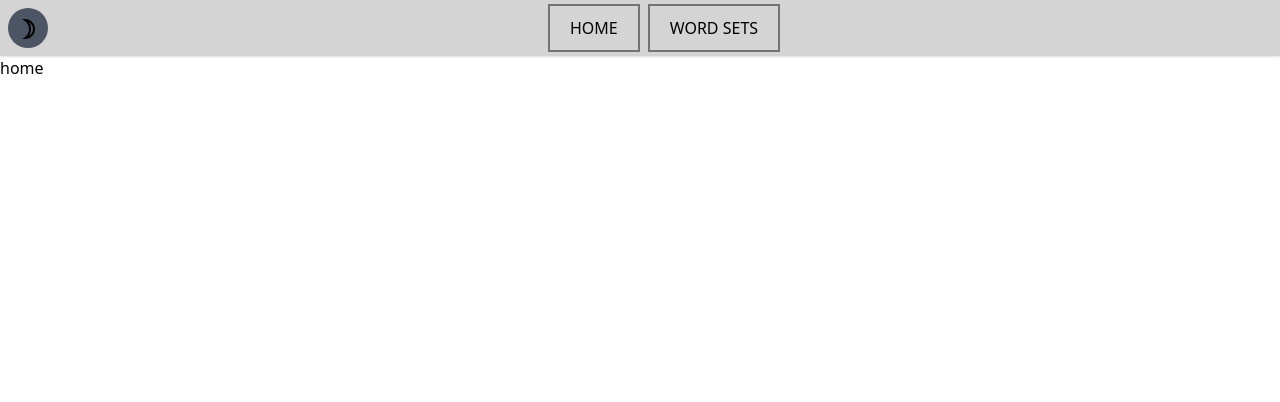
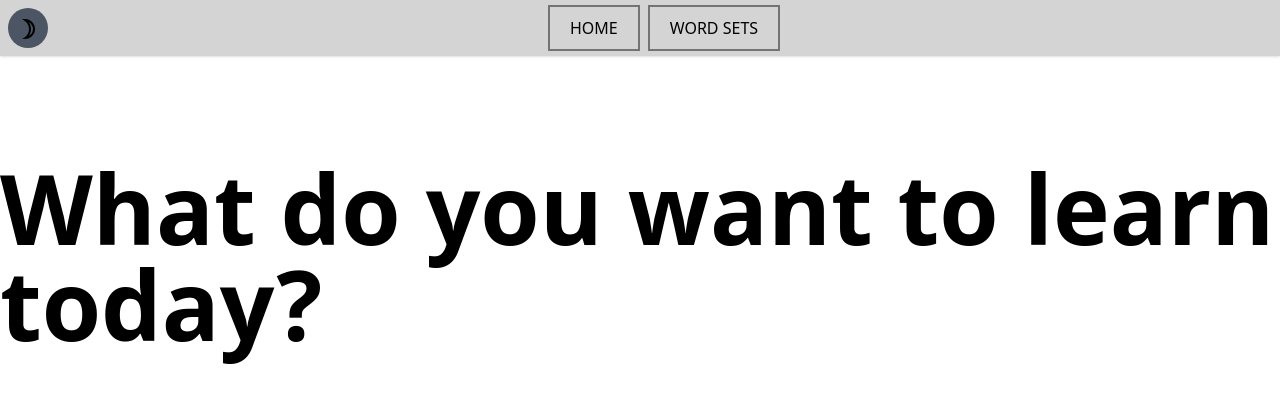
Before and after one commit to AdamTyran/UltimateFlashcards, a React (Create React App) app in the folder frontend/: page / in a window 1280 px wide. Shown: the top 402 px of the page. Built offline with nearby package versions, Linux system fonts and the light colour scheme.

Commit message:
Added simple div for home page

```diff
--- a/frontend/src/components/navbar/Navbar.tsx
+++ b/frontend/src/components/navbar/Navbar.tsx
@@ -21,12 +21,13 @@ const Navbar = ({ darkMode, toggleDarkMode }: Props) => {
       <div className="flex mx-auto text-center gap-2 z-10">
         {NavbarButtons.map((item) => (
           <div key={item.id}>
-            <button
+            <Link
+              to={item.path}
               //className="h-12 rounded-md border-4 text-black dark:text-white uppercase border-neutral-500 p-2 font-bold transition-colors before:bg-neutral-300 before:top-0 before:left-0 before:scale-x-0 before:transition-transform before:duration-300 before:content-[''] hover:bg-neutral-500 before:hover:scale-x-100">
               className="relative border-2 border-neutral-500 bg-transparent py-2.5 px-5 font-medium uppercase text-black dark:text-white transition-colors before:absolute before:left-0 before:top-0 before:-z-10 before:h-full before:w-full before:origin-top-left before:scale-x-0 before:bg-neutral-600 before:transition-transform before:duration-300 before:content-[''] hover:text-white before:hover:scale-x-100"
             >
               {item.name}
-            </button>
+            </Link>
           </div>
         ))}
       </div>
--- a/frontend/src/index.tsx
+++ b/frontend/src/index.tsx
@@ -6,7 +6,7 @@ import { createBrowserRouter, RouterProvider } from "react-router-dom";
 
 const router = createBrowserRouter([
   {
-    path: "/",
+    path: "*",
     element: <App />,
   },
 ]);
--- a/frontend/src/pages/home/Home.tsx
+++ b/frontend/src/pages/home/Home.tsx
@@ -1,7 +1,11 @@
 import React from "react";
 
 const Home = () => {
-  return <div>home</div>;
+  return (
+    <div className="flex h-1/2 justify-center items-center">
+      <h1 className="text-8xl font-bold">What do you want to learn today?</h1>
+    </div>
+  );
 };
 
 export default Home;
--- a/frontend/src/pages/main/Main.tsx
+++ b/frontend/src/pages/main/Main.tsx
@@ -4,7 +4,7 @@ import Home from "../home/Home";
 
 const Main = () => {
   return (
-    <div>
+    <div className="h-1/2 flex flex-grow items-center justify-center">
       <Routes>
         <Route path="/" element={<Home />}></Route>
       </Routes>
```
